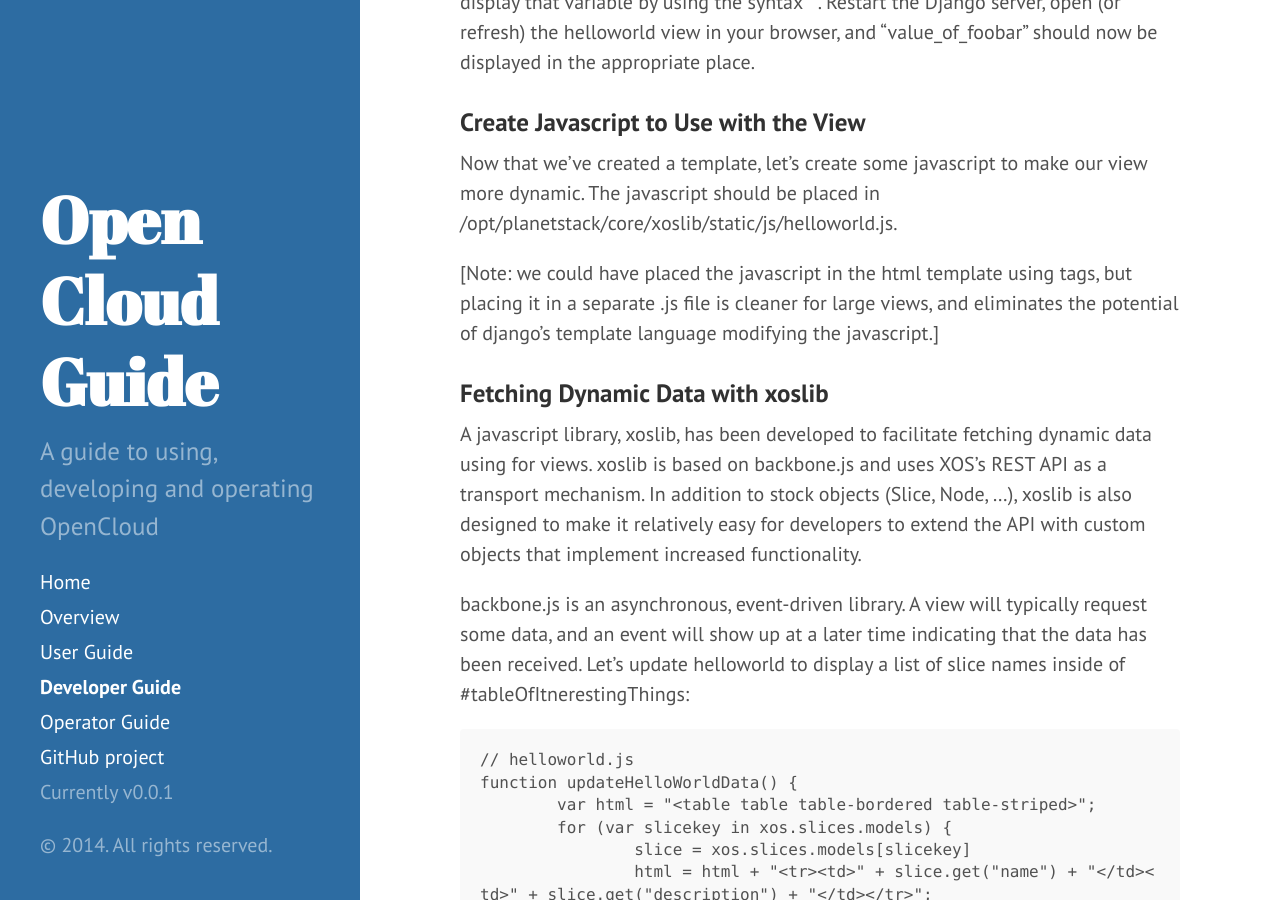
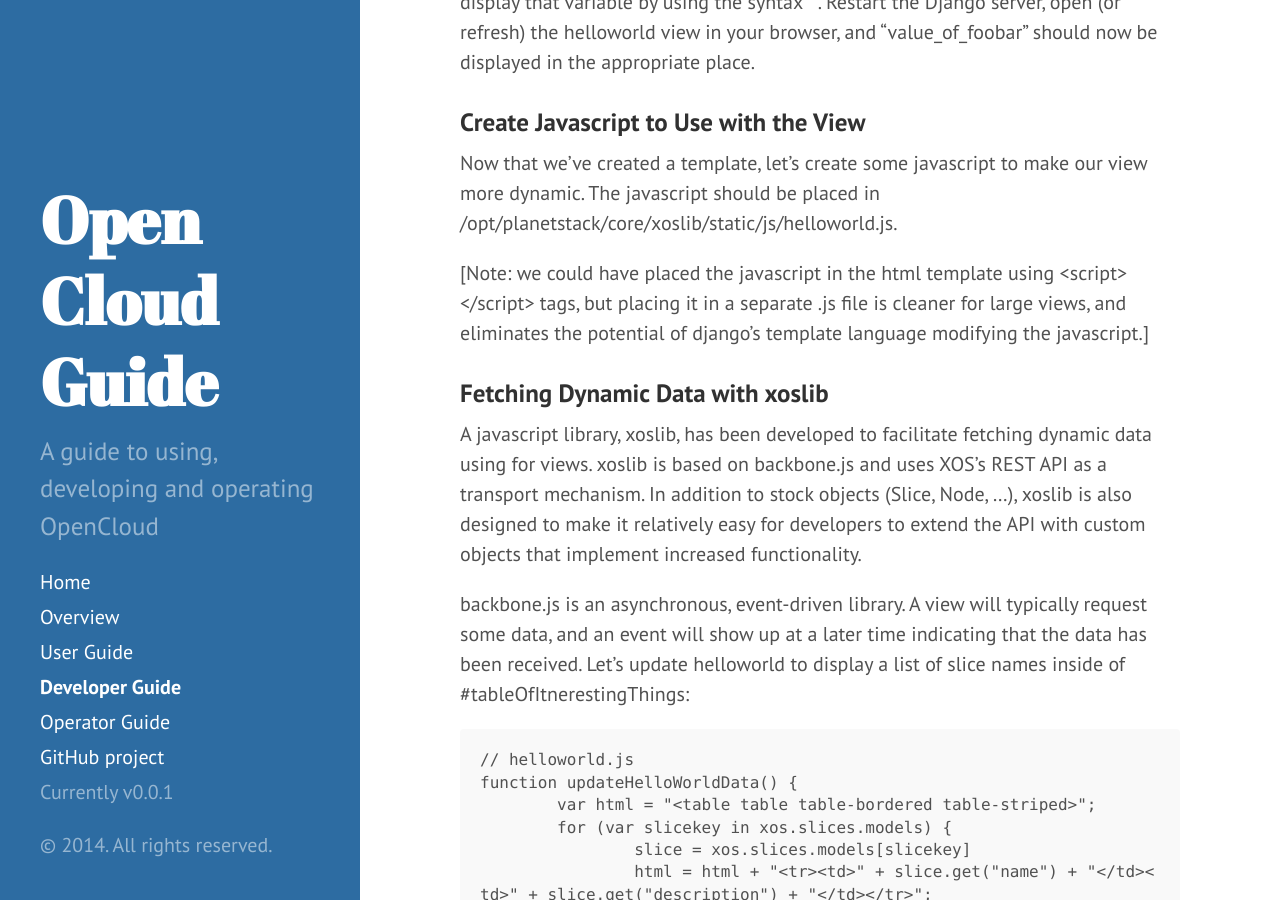
Before and after one commit to open-cloud/open-cloud.github.io.old, a Jekyll site: the page built from 2_developer.md, in a window 1280 px wide and 900 px high, scrolled down 4144 px. Built offline with Jekyll 4.4.1, drawn with Linux system fonts in a browser that asks for light colours; Markdown is read by kramdown in place of the engine named in the settings; some of the changed text lies outside the part shown.

Commit message:
fixed formatting bug

```diff
--- a/2_developer.md
+++ b/2_developer.md
@@ -47,8 +47,8 @@
 
 3. Create a javascript file that contains the code that will execute
 the client side of the view
-   a. fetch dynamic data from xoslib
-   b. commit modified data back to xoslib
+   o fetch dynamic data from xoslib
+   o commit modified data back to xoslib
 
 4. (optional) extend the XOS api with new objects
 
@@ -107,10 +107,10 @@
 * An input box where the user can type some stuff and a submit button
   to go with it
 
-* Some <script> tags that load javascript for xoslib and its
+* Some \<script\> tags that load javascript for xoslib and its
   dependencies
 
-* A <script> tag that loads javascript for the helloworld view
+* A \<script\> tag that loads javascript for the helloworld view
   (helloworld.js).
 
 At this point, we are able to display the user view in the browser. To
@@ -181,7 +181,7 @@
 /opt/planetstack/core/xoslib/static/js/helloworld.js.
 
 [Note: we could have placed the javascript in the html template using
-<script></script> tags, but placing it in a separate .js file is
+\<script\>\</script\> tags, but placing it in a separate .js file is
 cleaner for large views, and eliminates the potential of django's
 template language modifying the javascript.]
 
```
